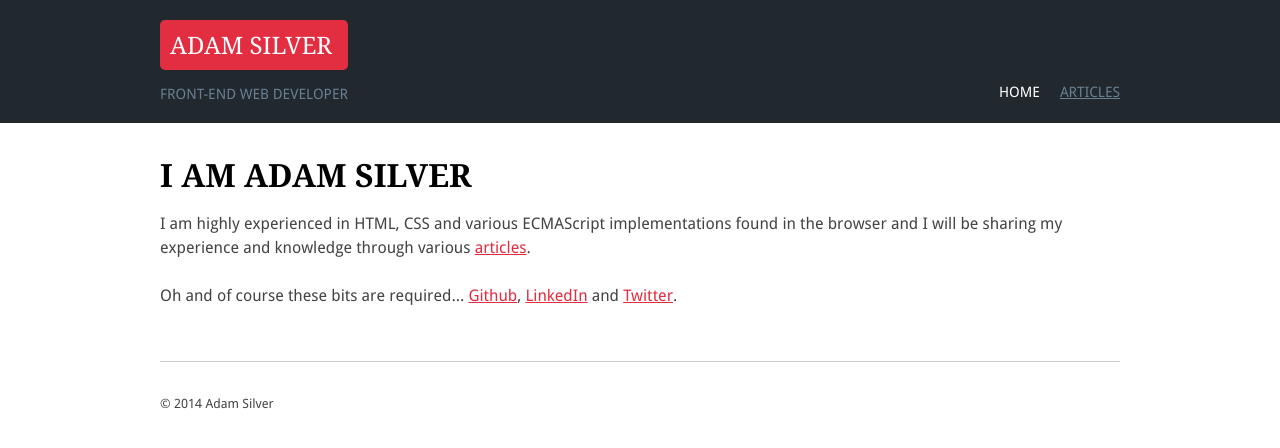
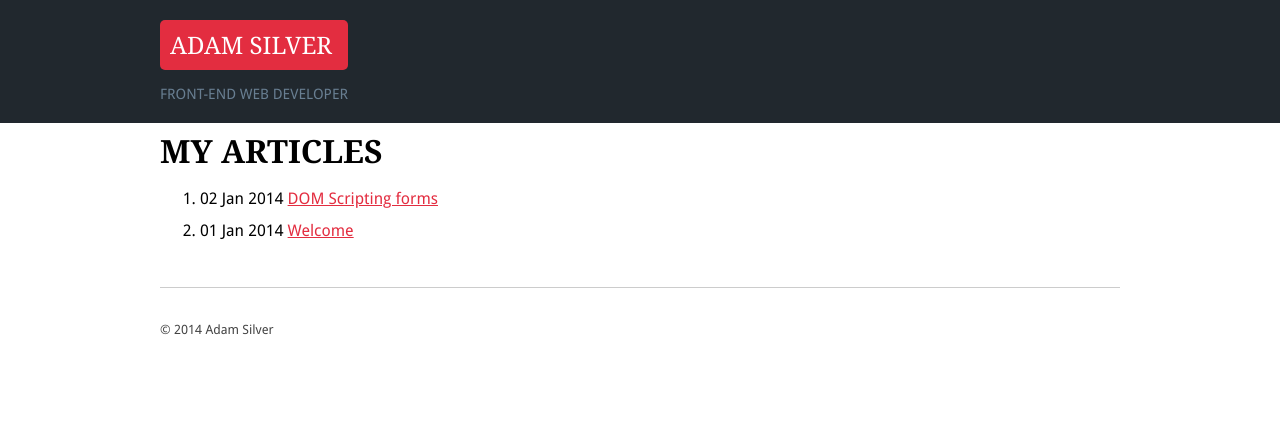
Before and after one commit to adamsilver/adamsilver.io-jekyll, a Jekyll site: the page built from index.md, in a window 1280 px wide. Shown: the top 448 px of the page. Built offline with Jekyll 4.4.1, drawn with Linux system fonts in a browser that asks for light colours; Markdown is read by kramdown in place of the engine named in the settings.

Commit message:
removed unused layouts etc, updated permalink to simplify it, removed home page etc

```diff
--- a/_layouts/default.html
+++ b/_layouts/default.html
@@ -26,12 +26,6 @@
 						<a href="/">Adam Silver</a>
 						<p class="tagLine">Front-end web developer</p>
 					</div>
-					{% include navigation.html %}
-					<!--<div id="nav">
-						{% for p in site.pages %}
-							<a href="{{ p.url }}">{{ p.title }}</a>
-						{% endfor %}
-					</div>-->
 				</div>
 			</div>
 
--- a/_layouts/post.html
+++ b/_layouts/post.html
@@ -13,7 +13,5 @@ id: article
 		<span class="count">{{ page.content | number_of_words }} words</span>
 	</p>
 
-
-
 	{{ content }}
 </div>
--- a/_layouts/static.html
+++ /dev/null
@@ -1,7 +0,0 @@
----
-layout: default
----
-
-<div class="static">
-	{{ content }}
-</div>
--- a/index.md
+++ b/index.md
@@ -1,11 +1,15 @@
 ---
-layout: static
+layout: default
 title: Home
 id: home
 ---
 
-# I am Adam Silver
+# My articles
 
+{% include articleList.html %}
+
+<!--
 I am highly experienced in HTML, CSS and various ECMAScript implementations found in the browser and I will be sharing my experience and knowledge through various [articles](/articles/).
 
 Oh and of course these bits are required... [Github](http://www.github.com/adamsilver/), [LinkedIn](http://uk.linkedin.com/in/adambsilver/) and [Twitter](http://www.twitter.com/adambsilver).
+-->
```
Also changed, not shown: other parts of _layouts/post.html (+1 -1 lines), _layouts/blog.html (deleted, +0 -10 lines), _posts/2014-01-01-welcome.md (+1 -1 lines), about.html (deleted, +0 -10 lines), articles/index.html (deleted, +0 -10 lines), 1 other file.
